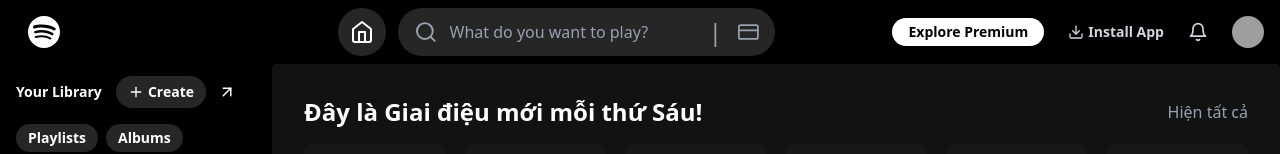
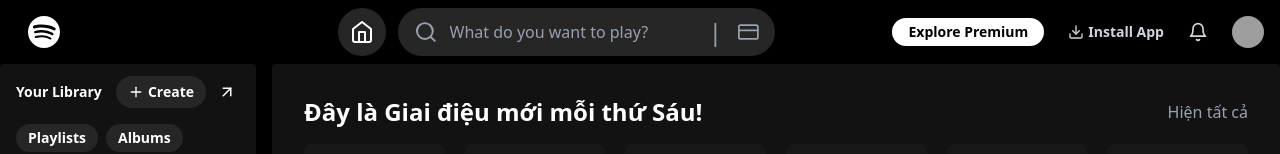
Before and after one commit to BangDev-Ryu/Spotify-clone, a React (Vite) app in the folder frontend/: page / in a window 1280 px wide. Shown: the top 154 px of the page. Built offline with nearby package versions, Linux system fonts and the light colour scheme; grey boxes are pictures that could not be loaded.

Commit message:
fix header, sidebar

```diff
--- a/frontend/src/components/layout/Header.jsx
+++ b/frontend/src/components/layout/Header.jsx
@@ -3,7 +3,7 @@ import { SiSpotify } from "react-icons/si";
 
 export default function Header() {
   return (
-    <header className="w-full h-16 bg-black flex items-center justify-between px-4 shadow z-10">
+    <header className="w-full fixed h-16 top-0 bg-black flex items-center justify-between px-4 z-10">
 
         <SiSpotify className="text-white w-8 h-8 ml-3" />
 
--- a/frontend/src/components/layout/MainContent.jsx
+++ b/frontend/src/components/layout/MainContent.jsx
@@ -125,7 +125,7 @@ const playlist3 = [
 
 export default function MainContent() {
   return (
-    <main className="ml-68 rounded-sm p-4 bg-[#121212] pb-20">
+    <main className="ml-68 mt-16 rounded-sm p-4 bg-[#121212] pb-20">
       <SongRow title="Đây là Giai điệu mới mỗi thứ Sáu!" playlists={playlist1} />
       <SongRow title="Phát gần đây" playlists={playlist2} />
       <SongRow title="Top 50" playlists={playlist3} />
--- a/frontend/src/components/layout/SideBar.jsx
+++ b/frontend/src/components/layout/SideBar.jsx
@@ -9,10 +9,10 @@ import { FaPlay } from "react-icons/fa";
 
 export default function Sidebar() {
   return (
-    <aside className="fixed top-16 left-0 w-64 h-[calc(100vh-64px)] bg-black text-white flex flex-col z-20 px-4 py-3 overflow-y-auto">
+    <aside className="fixed top-16 left-0 w-64 h-[calc(100vh-64px)] bg-[#121212] rounded-sm text-white flex flex-col z-20 px-4 py-3 overflow-y-auto">
       {/* Header */}
       <div className="flex items-center justify-between mb-4">
-        <h2 className="text-lg text-bold text-sm font-bold">Your Library</h2>
+        <h2 className="text-bold text-sm font-bold">Your Library</h2>
         <div className="flex items-center gap-2">
          <button className="flex items-center gap-1 text-sm font-bold bg-neutral-800 hover:bg-neutral-700 text-white px-3 py-1.5 rounded-full">
           <FiPlus className="text-base" />
```
